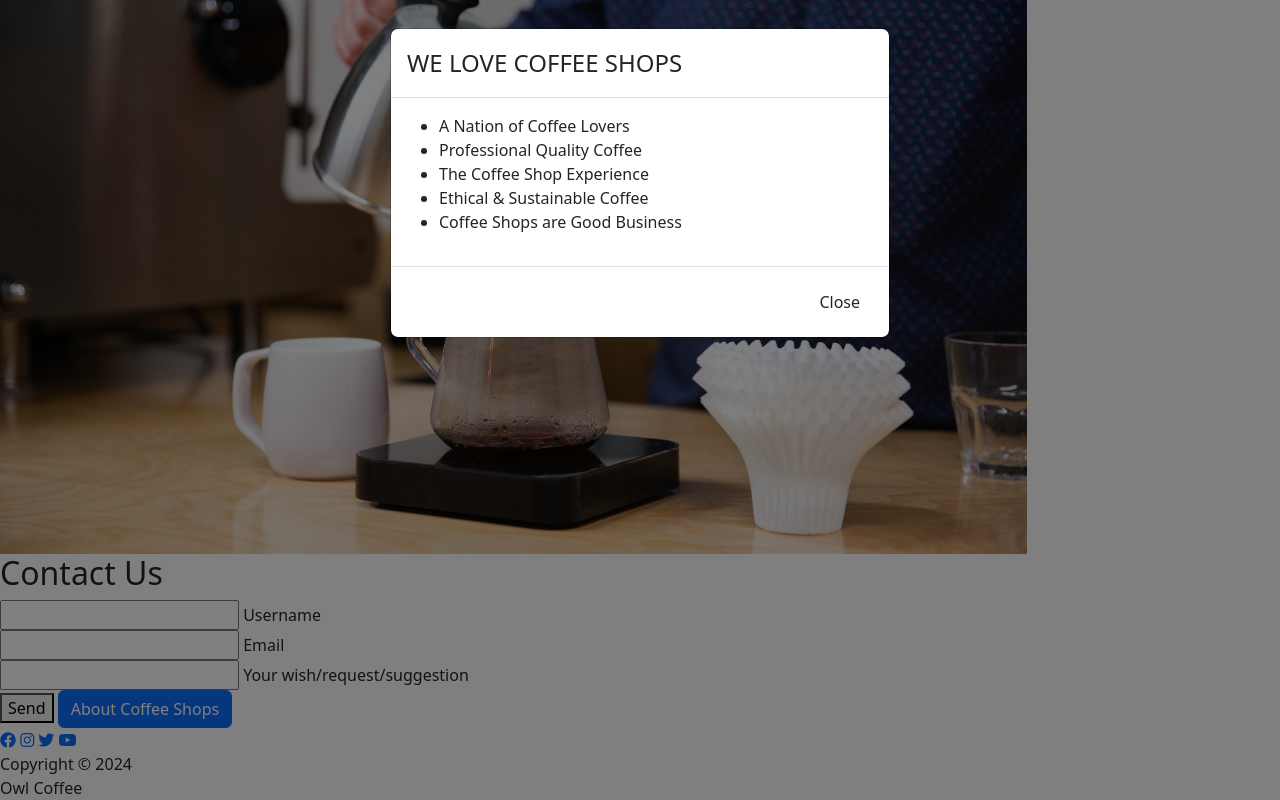
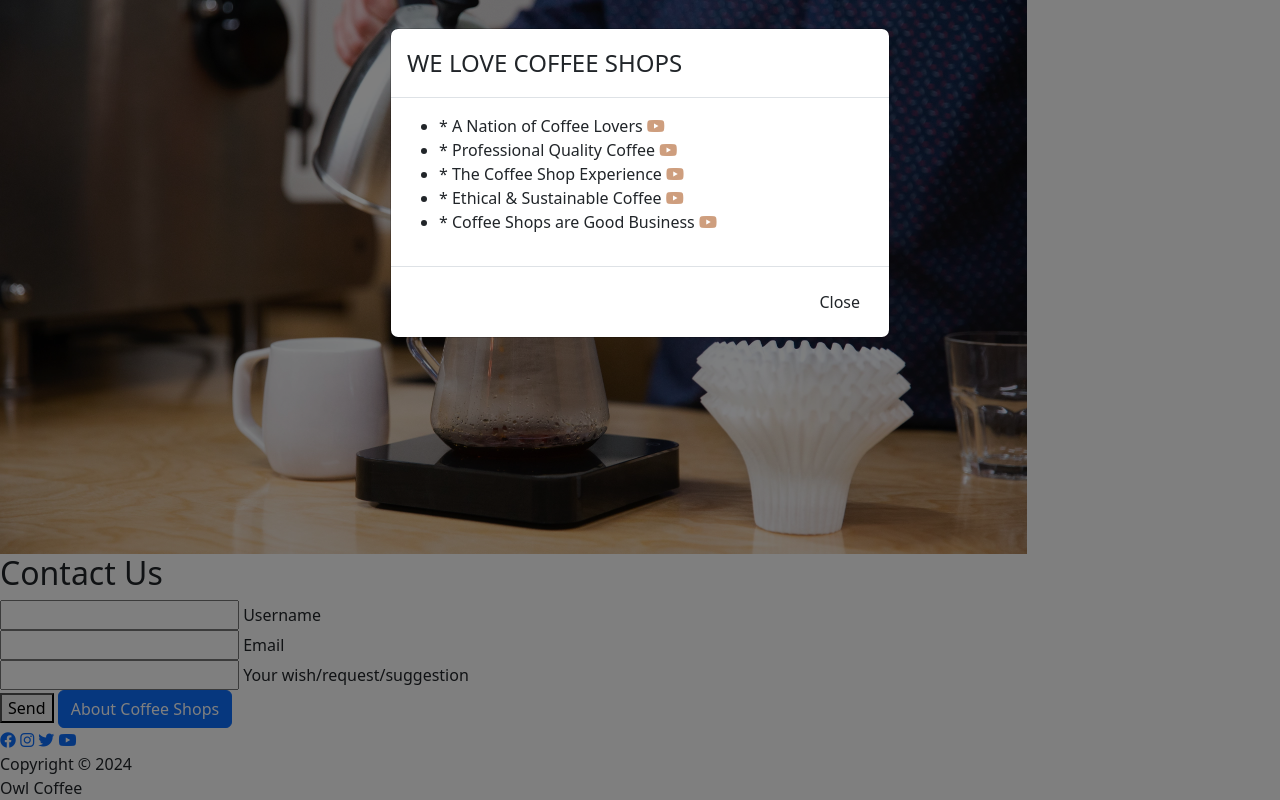
Before and after one commit to nejla8/frontend-web-development, a plain HTML site: page index.html in a window 1280 px wide. Both pictures are taken after a click on the button "About Coffee Shops". Shown: the part 7907-8707 px from the top of the page. Drawn offline with nearby package versions, Linux system fonts and the light colour scheme; files that its build step writes are made by us from their sources.

Commit message:
Update index.html

```diff
--- a/index.html
+++ b/index.html
@@ -257,11 +257,11 @@
                         </div>
                         <div class="modal-body">
                             <ul>
-                                <li>A Nation of Coffee Lovers</li>
-                                <li>Professional Quality Coffee</li>
-                                <li>The Coffee Shop Experience</li>
-                                <li>Ethical & Sustainable Coffee</li>
-                                <li>Coffee Shops are Good Business</li>
+                                <li>* A Nation of Coffee Lovers <a href="https://www.youtube.com/watch?v=Rxhls4haDGc"><i class="fa-brands fa-youtube" style="color: #ce9e7e;"></i></a></li>
+                                <li>* Professional Quality Coffee <a href="https://www.youtube.com/watch?v=whHh9nCaiSo"><i class="fa-brands fa-youtube" style="color: #ce9e7e;"></i></a></li>
+                                <li>* The Coffee Shop Experience <a href="https://www.youtube.com/watch?v=6Y2S0_S1krg"><i class="fa-brands fa-youtube" style="color: #ce9e7e;"></i></a></li>
+                                <li>* Ethical & Sustainable Coffee <a href="https://www.youtube.com/watch?v=mWuWQqgpm4o"><i class="fa-brands fa-youtube" style="color: #ce9e7e;"></i></a></li>
+                                <li>* Coffee Shops are Good Business <a href="https://www.youtube.com/watch?v=cAslbJaSv90"><i class="fa-brands fa-youtube" style="color: #ce9e7e;"></i></a></li>
                             </ul>
                         </div>
                         <div class="modal-footer">
```
